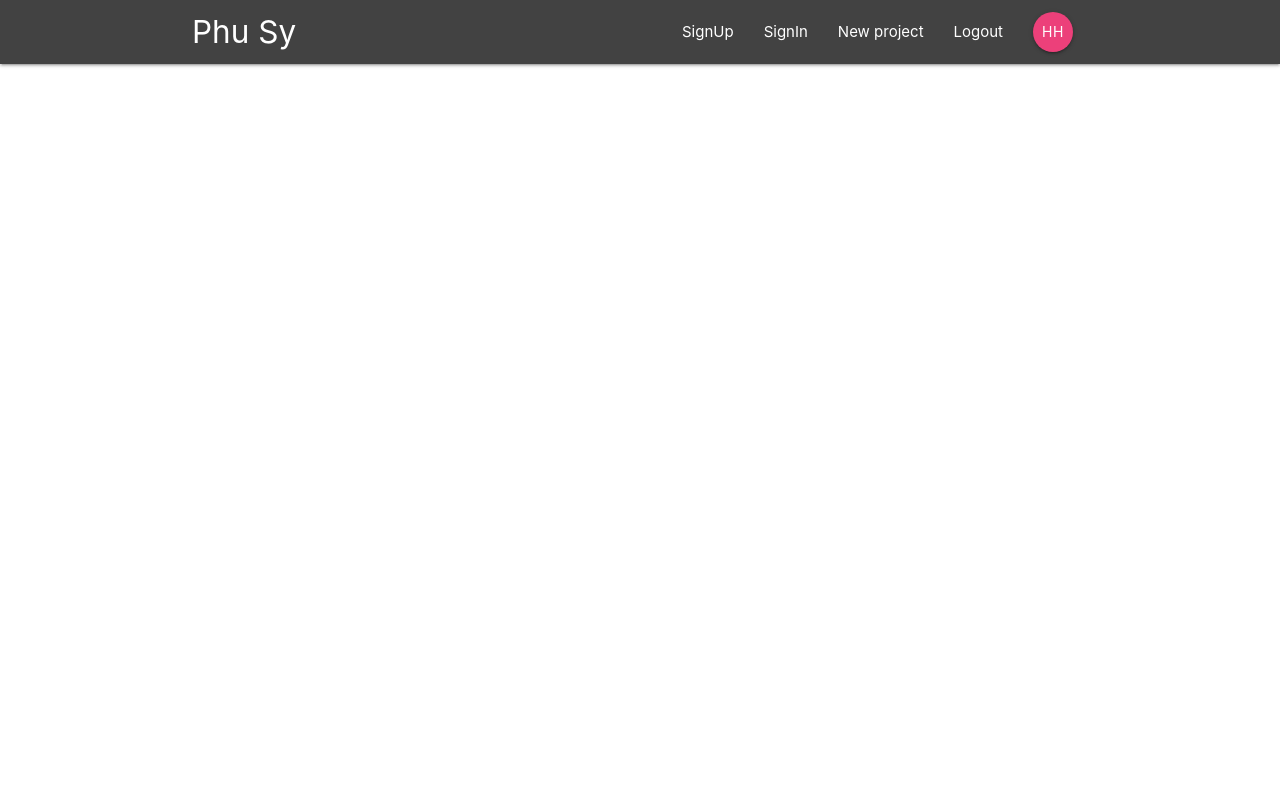
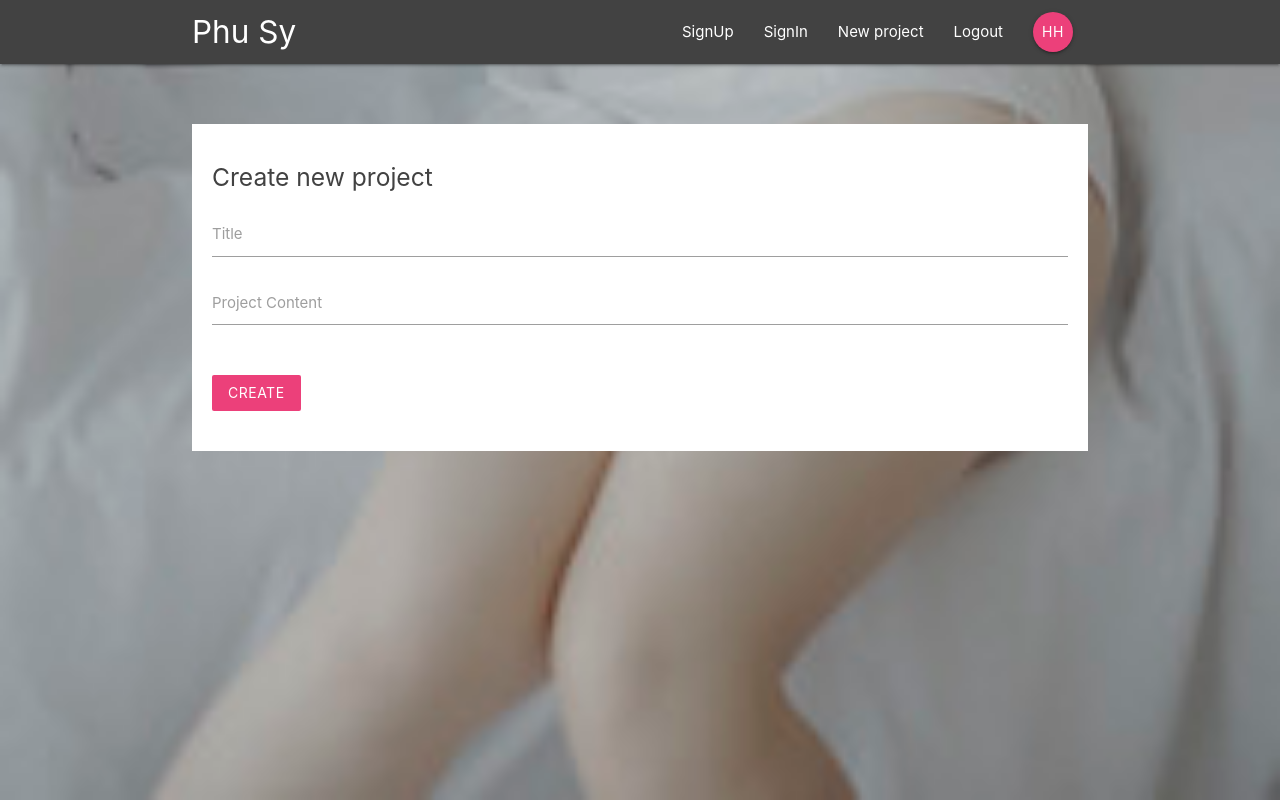
Before and after one commit to TaHieu-scuti/Tutorial-React-Redux-Firebase-App, a React (Create React App) app: page /create in a window 1280 px wide. Built offline with nearby package versions, Linux system fonts and the light colour scheme.

Commit message:
make create-project-form

```diff
--- a/src/App.js
+++ b/src/App.js
@@ -5,6 +5,7 @@ import Dashboard from './components/dashboard/Dashboard';
 import ProjectDetails from './components/projects/ProjectDetails';
 import SignIn from './components/auth/SignIn';
 import SignUp from './components/auth/SignUp';
+import CreateProject from './components/projects/CreateProject';
 
 function App() {
   return (
@@ -16,6 +17,7 @@ function App() {
           <Route path='/project/:id' component={ProjectDetails} />
           <Route path='/signin' component={SignIn} />
           <Route path='/signup' component={SignUp} />
+          <Route path='/create' component={CreateProject} />
         </Switch>
       </div>
     </BrowserRouter>
--- a/src/components/auth/SignUp.js
+++ b/src/components/auth/SignUp.js
@@ -22,7 +22,7 @@ class SignUp extends Component {
     return (
       <div className="container">
         <form onSubmit={this.handleSubmit} className="white">
-          <h5 className="grey-text text-darken-3">Sign In</h5>
+          <h5 className="grey-text text-darken-3">Sign Up</h5>
           <div className="input-field">
             <label htmlFor="email">Email</label>
             <input type="email" id="email" onChange={this.handleChange}/>
--- a/src/components/layout/SignedInLinks.js
+++ b/src/components/layout/SignedInLinks.js
@@ -6,7 +6,7 @@ class SignedInLink extends Component {
     return (
       <ul className="right">
         <li>
-            <NavLink to='/'>New project</NavLink>
+            <NavLink to='/create'>New project</NavLink>
         </li>
         <li>
             <NavLink to='/'>Logout</NavLink>
--- a/src/components/projects/CreateProject.js
+++ b/src/components/projects/CreateProject.js
@@ -0,0 +1,42 @@
+import React, { Component } from 'react'
+
+class CreateProject extends Component {
+  state= {
+    title: '',
+    content: ''
+  }
+
+  handleSubmit = (e) => {
+    e.preventDefault();
+    console.log(this.state);
+  }
+
+  handleChange = (e) => {
+    this.setState({
+      [e.target.id]: e.target.value
+    });
+  }
+
+  render() {
+    return (
+      <div className="container">
+        <form onSubmit={this.handleSubmit} className="white">
+          <h5 className="grey-text text-darken-3">Create new project</h5>
+          <div className="input-field">
+            <label htmlFor="title">Title</label>
+            <input type="text" id="title" onChange={this.handleChange}/>
+          </div>
+          <div className="input-field">
+            <label htmlFor="content">Project Content</label>
+            <textarea id="content" className="materialize-textarea" onChange={this.handleChange}></textarea>
+          </div>
+          <div className="input-filed">
+            <button className="btn pink lighten-1 z-depth-0">Create</button>
+          </div>
+        </form>
+      </div>
+    )
+  }
+}
+
+export default CreateProject
--- a/src/index.css
+++ b/src/index.css
@@ -1,3 +1,6 @@
+html {
+  min-height: 100%;
+}
 body {
   margin: 0;
   font-family: -apple-system, BlinkMacSystemFont, "Segoe UI", "Roboto", "Oxygen",
@@ -5,9 +8,31 @@ body {
     sans-serif;
   -webkit-font-smoothing: antialiased;
   -moz-osx-font-smoothing: grayscale;
+  background: url(/img/mariogirl.jpg) no-repeat;
+  background-size: 100%;
+  background-position: bottom;
+  background-color: #95e8f3;
+  min-height: 100%;
 }
 
 code {
   font-family: source-code-pro, Menlo, Monaco, Consolas, "Courier New",
     monospace;
 }
+
+form {
+  padding: 20px;
+  margin-top: 60px;
+}
+
+form button, form h5 {
+  margin: 20px 0;
+}
+
+input[type=text]:not(.browser-default):focus:not([readonly]),
+input[type=email]:not(.browser-default):focus:not([readonly]),
+input[type=password]:not(.browser-default):focus:not([readonly]),
+textarea.materialize-textarea:focus:not([readonly]) {
+  border-color: #ec407a;
+  box-shadow: none;
+}
```
Also changed, not shown: public/img/mariogirl.jpg (added).
